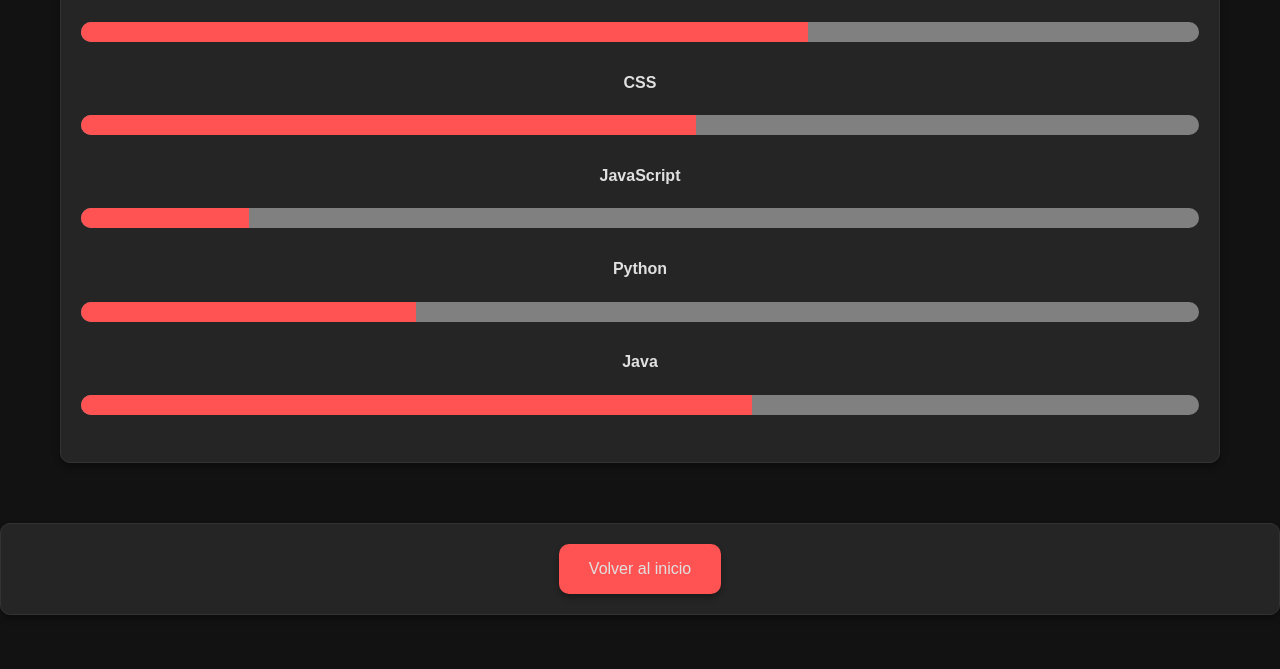
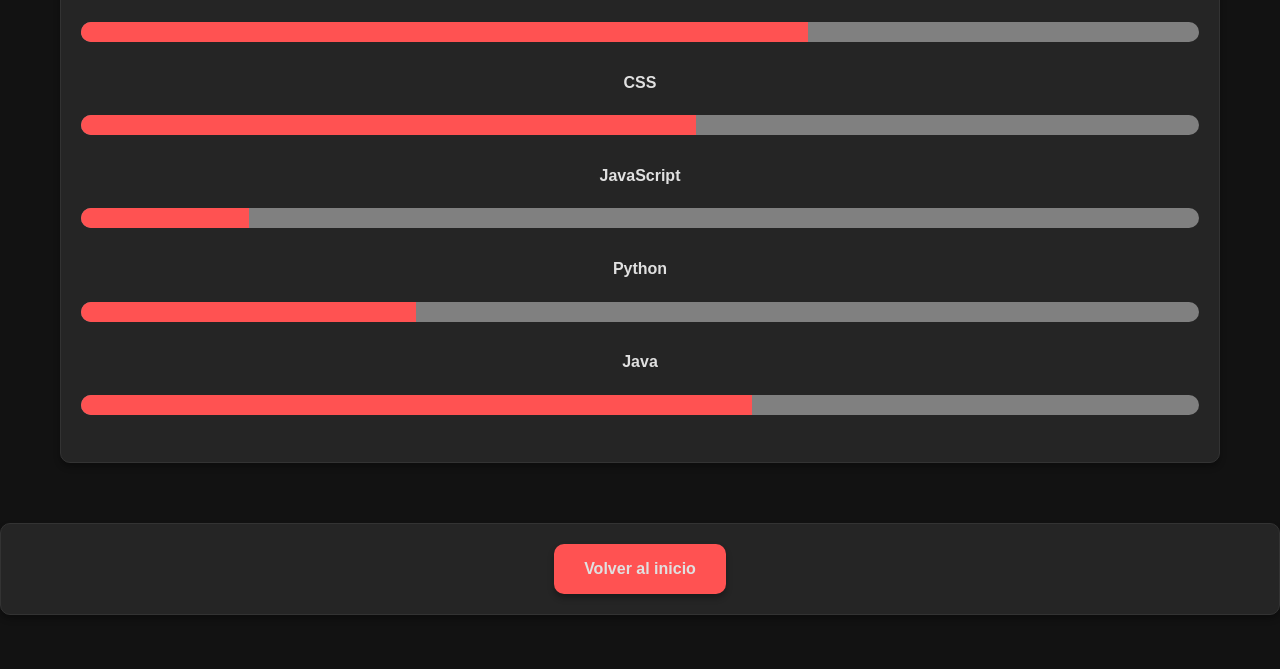
Before and after one commit to LisandrowJr/LisandrowJr.github.io, a plain HTML site: page habilidades.html in a window 1280 px wide. Shown: the part 220-889 px from the top of the page. Drawn offline with nearby package versions, Linux system fonts and the light colour scheme.

Commit message:
Update habilidades.html

```diff
--- a/habilidades.html
+++ b/habilidades.html
@@ -62,7 +62,7 @@
     </main>
 
     <section class="button">
-        <button onclick="window.location.href='./index.html'">Volver al inicio</button>
+        <button onclick="window.location.href='./index.html'"><strong>Volver al inicio</strong></button>
     </section>
 
     <footer>
```
